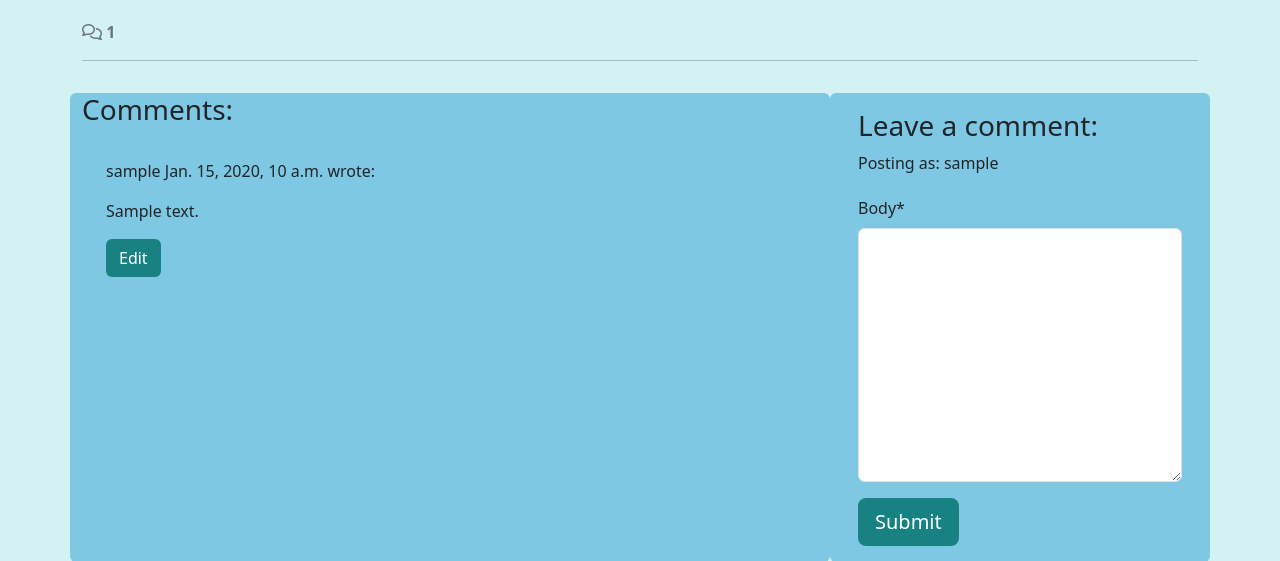
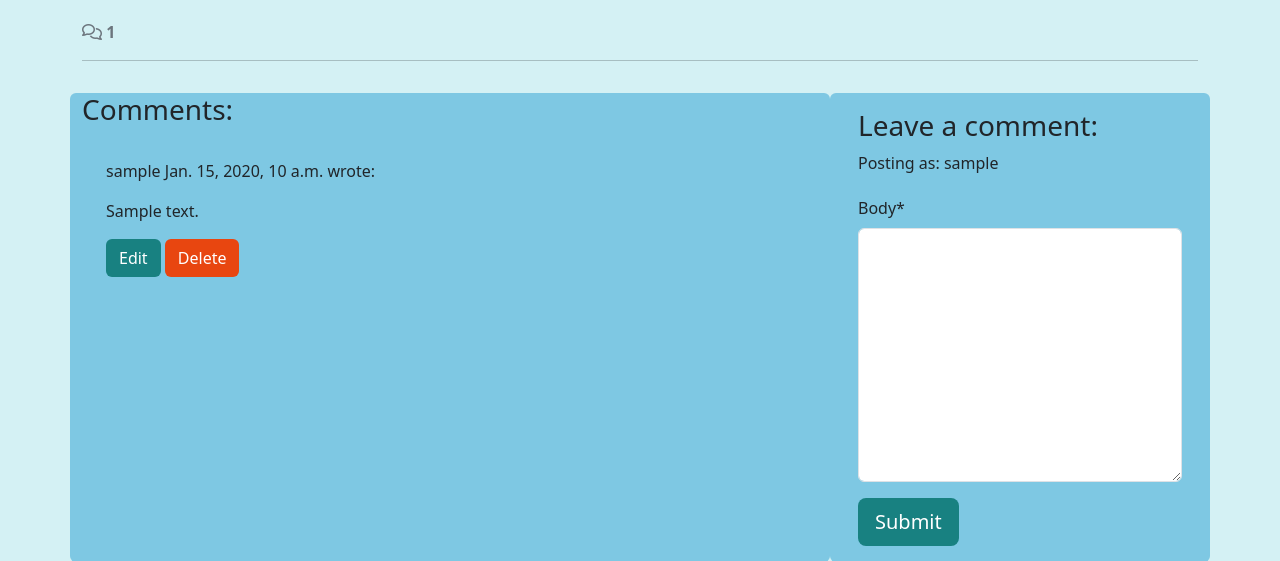
Before and after one commit to 14sammie41/aat-cars, a Django app: a page that uses blog/templates/blog/post_detail.html in a window 1280 px wide. Shown: the part 813-1374 px from the top of the page. Run offline with Django 4.2, Linux system fonts and the light colour scheme; a user stored in the database is signed in; tables that the repository leaves empty hold one stand-in row (values such as "Sample post"); grey boxes marked "Sample" are stand-in pictures; some libraries are stand-ins or nearby versions; some web fonts are replaced.

Commit message:
Found the problem with DELETE, it is trying to GET instead of POST, will fix

```diff
--- a/blog/templates/blog/post_detail.html
+++ b/blog/templates/blog/post_detail.html
@@ -69,6 +69,9 @@
           <button class="btn btn-edit" comment_id="{{ comment.id }}">
             Edit
           </button>
+          <button class="btn btn-delete" comment_id="{{ comment.id }}">
+            Delete
+          </button>
           {% endif %}
         </div>
         <!-- Our for loop ends here -->
@@ -94,6 +97,31 @@
     </div>
   </div>
 </div>
+</div>
+<!-- Delete confirmation modal -->
+<div class="modal fade" id="deleteModal" tabindex="-1"
+  aria-labelledby="deleteModalLabel" aria-hidden="true">
+  <div class="modal-dialog">
+    <div class="modal-content">
+      <div class="modal-header">
+        <h5 class="modal-title"
+          id="deleteModalLabel">Delete comment?</h5>
+        <button type="button" class="btn-close"
+          data-bs-dismiss="modal" aria-label="Close"></button>
+      </div>
+      <div class="modal-body">
+        Are you sure you want to delete your comment?
+        This action cannot be undone.
+      </div>
+      <div class="modal-footer">
+        <button type="button" class="btn btn-secondary"
+          data-bs-dismiss="modal">Close</button>
+        <a id="deleteConfirm" href="#" class="btn
+          btn-danger">Delete</a>
+      </div>
+    </div>
+  </div>
+</div>
 
 {% endblock content %}
 
--- a/blog/urls.py
+++ b/blog/urls.py
@@ -4,5 +4,6 @@ from django.urls import path
 urlpatterns = [
     path('', views.PostList.as_view(), name='home'),
     path('<slug:slug>/', views.post_detail, name='post_detail'),
-    path('<slug:slug>/edit_comment/<int:comment_id>/', views.comment_edit, name='comment_edit')
+    path('<slug:slug>/edit_comment/<int:comment_id>/', views.comment_edit, name='comment_edit'),
+    path('<slug:slug>/delete_comment/<int:comment_id>/', views.comment_delete, name='comment_delete'),
 ]
--- a/blog/views.py
+++ b/blog/views.py
@@ -77,3 +77,26 @@ def comment_edit(request, slug, comment_id):
                 'Error updating comment'
             )
     return HttpResponseRedirect(reverse('post_detail', args=[slug]))
+
+def comment_delete(request, slug, comment_id):
+    """
+    View to delete comments
+    """
+    if request.method == "POST":
+        queryset = Post.objects.filter(status=1)
+        post = get_object_or_404(queryset, slug=slug)
+        comment = get_object_or_404(Comment, id=comment_id, post=post)
+
+        if comment.author == request.user:
+            comment.delete()
+            messages.add_message(
+                request, messages.SUCCESS,
+                'Comment deleted'
+            )
+        else:
+            messages.add_message(
+                request, messages.ERROR,
+                'You can only delete your own comments'
+            )
+        return HttpResponseRedirect(reverse('post_detail', args=[slug]))
+    return HttpResponseRedirect(reverse('post_detail', args=[slug]))
--- a/static/js/comments.js
+++ b/static/js/comments.js
@@ -2,6 +2,10 @@ const editButtons = document.getElementsByClassName("btn-edit");
 const commentText = document.getElementById("id_body");
 const commentForm = document.getElementById("commentForm");
 const submitButton = document.getElementById("submitButton");
+
+const deleteModal = new bootstrap.Modal(document.getElementById("deleteModal"));
+const deleteButtons = document.getElementsByClassName("btn-delete");
+const deleteConfirm = document.getElementById("deleteConfirm");
 
 /**
 * Creates edit functionality for the edit buttons.
@@ -15,3 +19,14 @@ for (let button of editButtons) {
     commentForm.setAttribute("action", `edit_comment/${commentId}/`);
   });
 }
+
+/**
+* Completes the delete functionality to ensure full CRUD.
+*/
+for (let button of deleteButtons) {
+  button.addEventListener("click", (e) => {
+    let commentId = e.target.getAttribute("comment_id");
+    deleteConfirm.href = `delete_comment/${commentId}/`;
+    deleteModal.show();
+  });
+}
```
